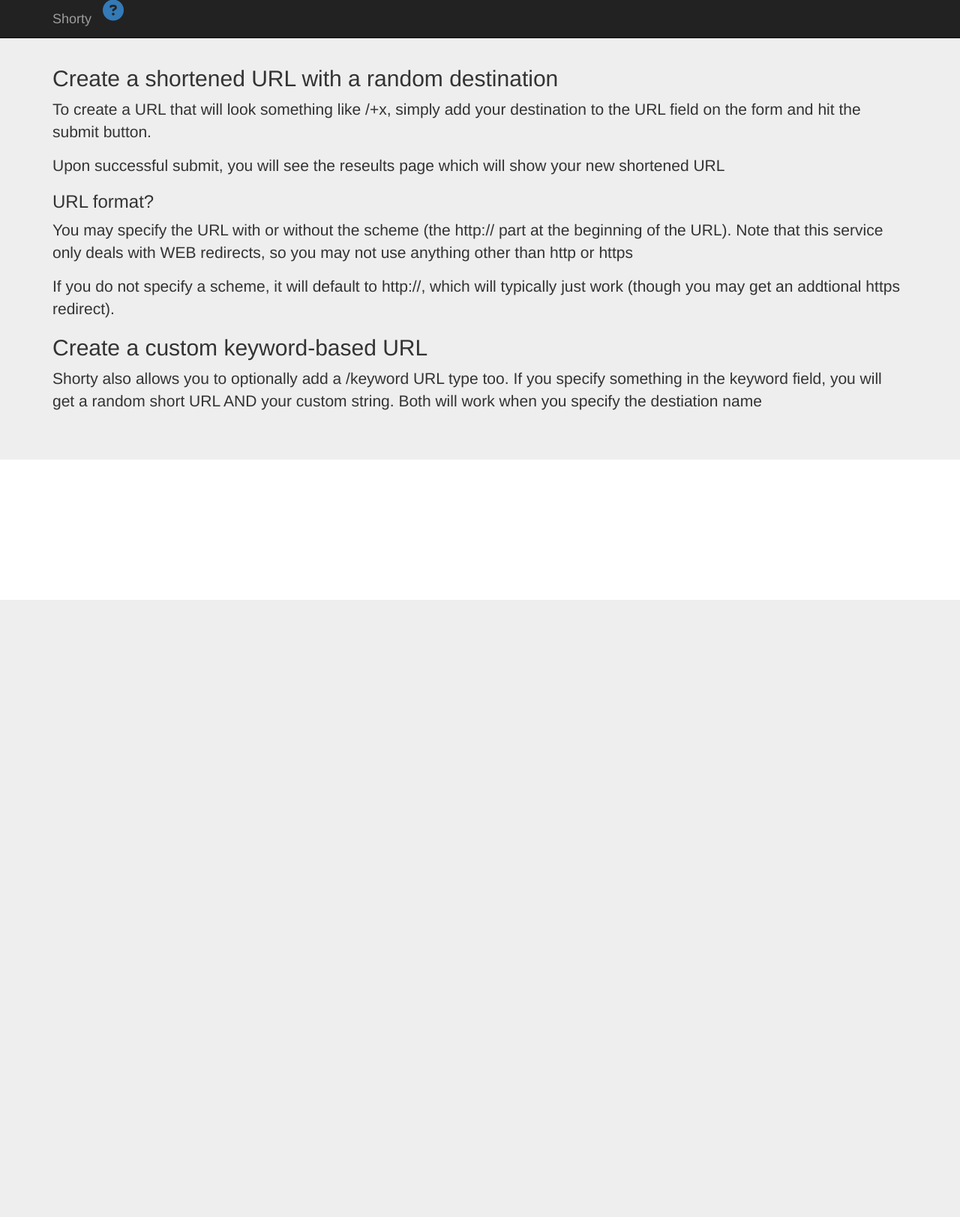
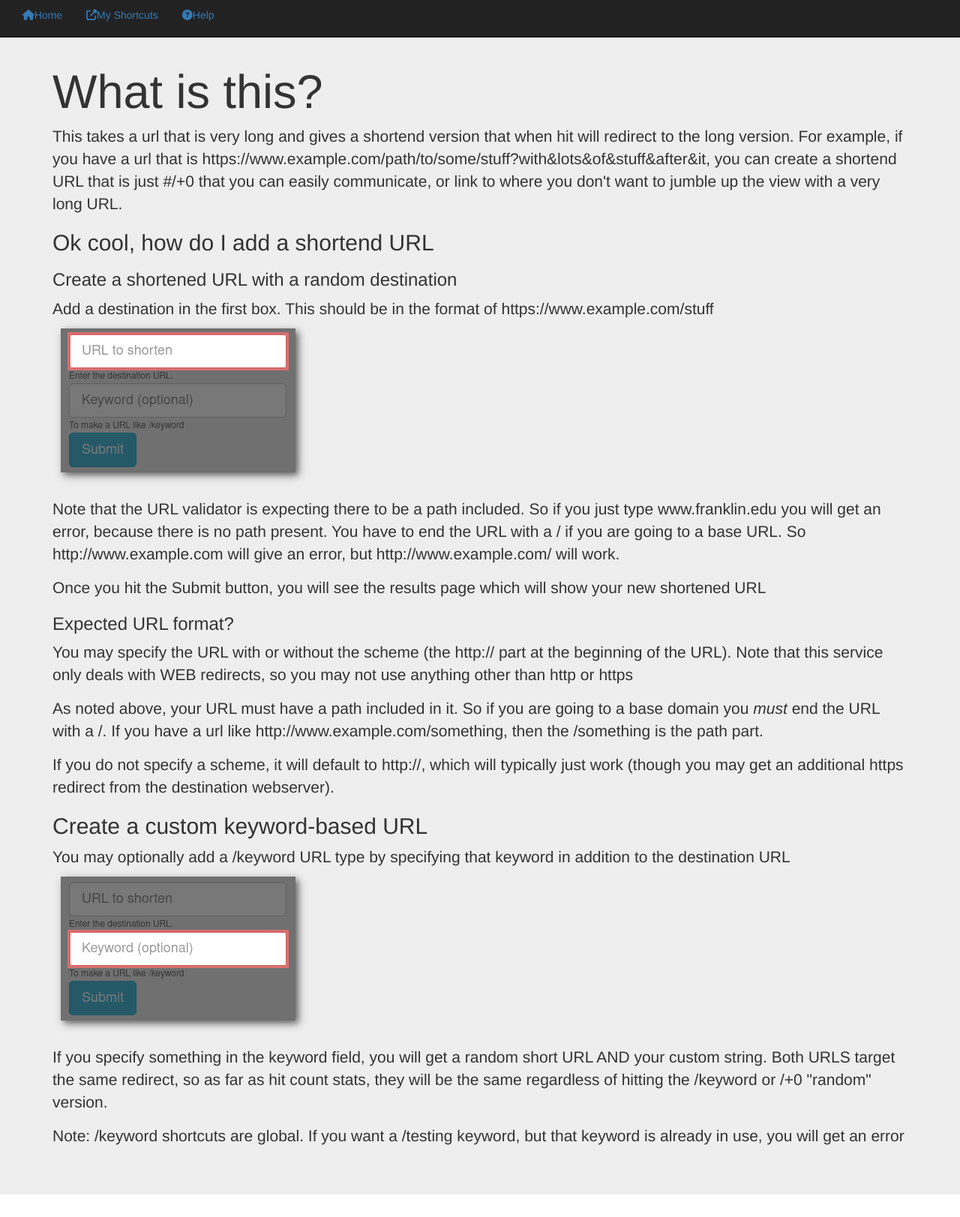
Before and after one commit to kellya/pygmy, a Flask app: template templates/help.html in a window 1280 px wide. Shown: the whole page at 75% size. Before the commit the page ends 800 px from the top, so only its background shows below. Run offline with Flask 2, Linux system fonts and the light colour scheme; the template is opened without the code that fills it: most values are stand-ins (such as "Sample title", 1, 10 or a date in 2020); parts of the project's set-up code (start-up, migrations or seed data) failed here and were passed over; some libraries are stand-ins or nearby versions.

Commit message:
Reworked the theme for a navbar and moved to a base templated version

```diff
--- a/main.py
+++ b/main.py
@@ -135,6 +135,12 @@ def help():
     return render_template('help.html')
 
 
+@app.route('/mylinks')
+@ldap.basic_auth_required
+def mylinks():
+    return render_template('links.html')
+
+
 @app.route('/<short_url>')
 def redirect_short_url(short_url):
     short_url = short_url.lower()
--- /dev/null
+++ b/templates/base.html
@@ -0,0 +1,35 @@
+<!DOCTYPE html>
+<html lang="en">
+<head>
+    <title>{% block title %}{% endblock %}</title>
+    <link rel="shortcut icon" href="{{ url_for('static', filename='favicon.ico') }}">
+    <link href="//maxcdn.bootstrapcdn.com/font-awesome/4.2.0/css/font-awesome.min.css" rel="stylesheet">
+    <link href="https://maxcdn.bootstrapcdn.com/bootstrap/3.3.5/css/bootstrap.min.css" rel="stylesheet">
+    <script src="https://kit.fontawesome.com/9da1ddd86e.js" crossorigin="anonymous"></script>
+    {% block head %}
+    {% endblock %}
+</head>
+<body>
+    <nav class="navbar navbar-inverse navbar-fixed-top">
+        <div class="col-md-12">
+            <ul class="nav nav-pills">
+                <li class="nav-item">
+                    <a href="/"><i class="nav-link fas fa-home"></i>Home</a>
+                </li>
+                <li class="nav-item">
+                    <a href="/mylinks"><i class="nav-link fas fa-external-link-alt"></i>My Shortcuts</a>
+                </li>
+                <li class="nav-item">
+                    <a href="/help"><i class="nav-link fas fa-question-circle"></i>Help</a>
+                </li>
+            </ul>
+        </div>
+    </nav>
+    {% block body %}
+    {% endblock %}
+    <footer>
+        {% block footer %}
+        {% endblock %}
+    </footer>
+</body>
+</html>
--- a/templates/help.html
+++ b/templates/help.html
@@ -1,44 +1,51 @@
-<!DOCTYPE html>
-<html lang="en">
-<head>
-    <link href="//maxcdn.bootstrapcdn.com/font-awesome/4.2.0/css/font-awesome.min.css" rel="stylesheet">
-    <link href="https://maxcdn.bootstrapcdn.com/bootstrap/3.3.5/css/bootstrap.min.css" rel="stylesheet">
-    <script src="https://kit.fontawesome.com/9da1ddd86e.js" crossorigin="anonymous"></script>
-</head>
-<body>
-<nav class="navbar navbar-inverse navbar-fixed-top">
-    <div class="container">
-        <div class="navbar-header">
-            <a class="navbar-brand" href="/">Shorty</a>
-            <a href="/help"><i class="fas fa-question-circle fa-2x"></i></a>
-        </div>
-        <div id="navbar" class="navbar-collapse collapse">
-        </div>
-        <!--/.navbar-collapse -->
-    </div>
-</nav>
-<!-- Main jumbotron for a primary marketing message or call to action -->
+{% extends "base.html" %}
+{% block body %}
 <div class="jumbotron">
     <div class="container">
         <br />
-        <h2>Create a shortened URL with a random destination</h2>
+        <h1>What is this?</h1>
         <p>
-            To create a URL that will look something like /+x, simply add your destination to the URL field on the form
-            and hit the submit button.
+            This takes a url that is very long and gives a shortend version that when hit will redirect to the long version.
+            For example, if you have a url that is https://www.example.com/path/to/some/stuff?with&lots&of&stuff&after&it, you
+            can create a shortend URL that is just {{ url_base }}/+0 that you can easily communicate, or link to where you don't
+            want to jumble up the view with a very long URL.
         </p>
-        <p>Upon successful submit, you will see the reseults page which will show your new shortened URL</p>
-        <h3>URL format?</h3>
+        <h2>Ok cool, how do I add a shortend URL</h2>
+        <h3>Create a shortened URL with a random destination</h3>
+        <p>
+            Add a destination in the first box.  This should be in the format of https://www.example.com/stuff
+            <img alt="URL submit form" src="{{ url_for('static', filename='form_url.png') }}">
+
+        </p>
+        <p>Note that the URL validator is expecting there to be a path included.  So if you just type www.franklin.edu
+        you will get an error, because there is no path present.  You have to end the URL with a / if you are going to
+        a base URL.  So http://www.example.com will give an error, but http://www.example.com/ will work.
+        <p>Once you hit the Submit button, you will see the results page which will show your new shortened URL</p>
+        <h3>Expected URL format?</h3>
         <p>
             You may specify the URL with or without the scheme (the http:// part at the beginning of the URL).
             Note that this service only deals with WEB redirects, so you may not use anything other than http or https
         </p>
+        <p>
+            As noted above, your URL must have a path included in it.  So if you are going to a base domain you
+            <em>must</em> end the URL with a /.  If you have a url like http://www.example.com/something, then the
+            /something is the path part.
+        </p>
         <p>If you do not specify a scheme, it will default to http://, which will typically just work (though you may
-        get an addtional https redirect).</p>
+        get an additional https redirect from the destination webserver).</p>
         <h2>Create a custom keyword-based URL</h2>
-        <p>Shorty also allows you to optionally add a /keyword URL type too.  If you specify something in the keyword
-        field, you will get a random short URL AND your custom string.  Both will work when you specify the destiation name</p>
+        <p>
+            You may optionally add a /keyword URL type by specifying that keyword in addition to the destination URL
+            <img alt="URL submit form" src="{{ url_for('static', filename='form_keyword.png') }}">
+        </p>
+        <p>
+            If you specify something in the keyword field, you will get a
+            random short URL AND your custom string.  Both URLS target the same redirect, so as far as hit count stats,
+            they will be the same regardless of hitting the /keyword or /+0 &quot;random&quot; version.
+        </p>
+        <p>
+            Note: /keyword shortcuts are global.  If you want a /testing keyword, but that keyword is already in use,
+            you will get an error
+        </p>
     </div>
-    <footer>
-    </footer>
-</body>
-</html>
+    {% endblock %}
```
Also changed, not shown: templates/home.html (+18 -23 lines), templates/links.html (added, +7 -0 lines), static/form_keyword.png (added), static/form_url.png (added).
